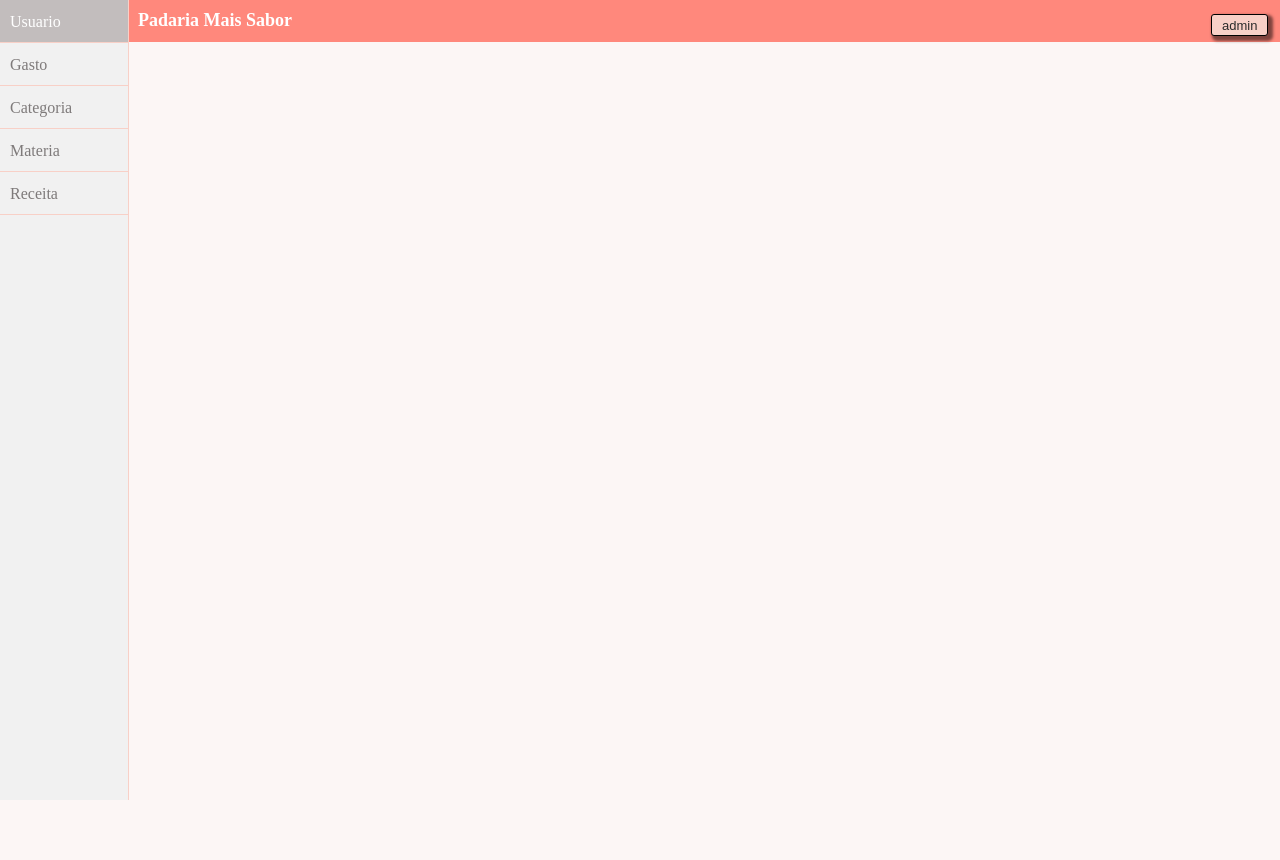
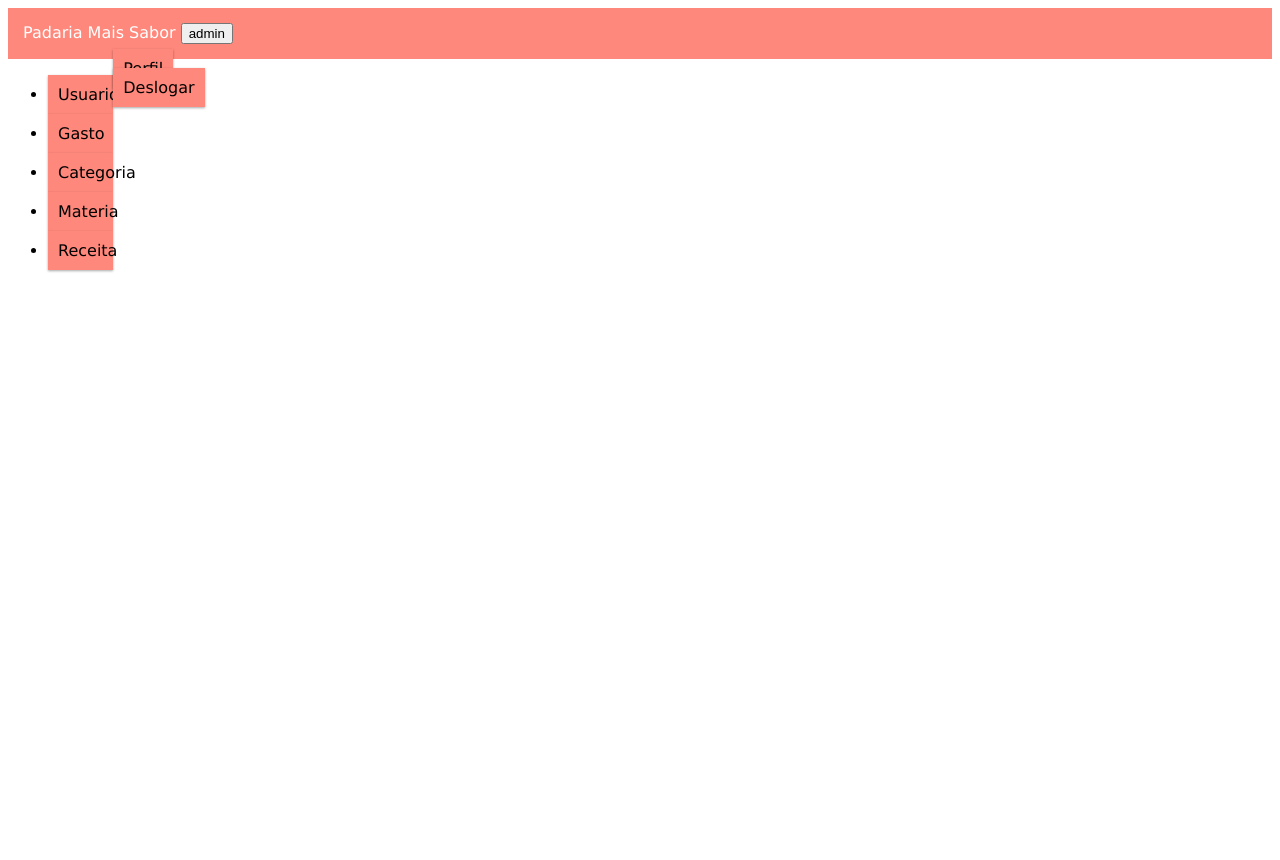
Before and after one commit to ismaelp192/Mais-Sabor, a PHP site: page / in a window 1280 px wide. After the commit the page ends 272 px from the top, so only its background shows below. Run offline with PHP 8.4, Linux system fonts and the light colour scheme; a user stored in the database is signed in.

Commit message:
arrumando css

```diff
--- a/Controller/PHPFunction.php
+++ b/Controller/PHPFunction.php
@@ -5,8 +5,4 @@
     }
     return 0;
   }
-  function myfunction(){
-    $x="I love PHP  by Arman de Guzman de Castro :-)!";
-    return $x;
-    }
   ?>
--- a/DAO/UsuarioDAO.php
+++ b/DAO/UsuarioDAO.php
@@ -93,7 +93,7 @@
 		if($result==''){
 			echo 2;
 		}else{
-			if ( $senha === $result['senha']) {
+			if ( password_verify($senha, $result['senha'])) {
 				$_SESSION['login'] = $result['login'];
 				$_SESSION['senha'] = $result['senha'];
 				$_SESSION['tipo'] = $result['tipo'];
--- a/Model/Usuario.Class.php
+++ b/Model/Usuario.Class.php
@@ -40,7 +40,7 @@
 
     public function setSenha($senha)
     {
-        $this->senha = $senha;
+        $this->senha = password_hash($senha, PASSWORD_BCRYPT);
         return $this;
     }
 
--- a/Model/maissabor.sql
+++ b/Model/maissabor.sql
@@ -133,7 +133,7 @@
   `nome` varchar(45) NOT NULL,
   `login` varchar(45) NOT NULL,
   `email` varchar(65) NOT NULL,
-  `senha` varchar(45) NOT NULL,
+  `senha` varchar(100) NOT NULL,
   `tipo` varchar(45) NOT NULL,
   `image` varchar(200) NULL
 ) ENGINE=InnoDB DEFAULT CHARSET=utf8;
@@ -143,7 +143,7 @@
 --
 
 INSERT INTO `tbusuario` (`idusuario`, `nome`, `login`, `email`, `senha`, `tipo`, `image`) VALUES
-(1, 'Administrador', 'admin', 'admin@admin.com', 'admin', 'Administrador','usr_img/default_user.png');
+(1, 'Administrador', 'admin', 'admin@admin.com', '$2a$10$FhT/VtLxsp2SxNEblStQHe3j/jOhI1VcLWfe1jixyqcqw4KMPo0Oi', 'Administrador','usr_img/default_user.png');
 
 
 -- --------------------------------------------------------
--- a/View/GastoExtraLista.php
+++ b/View/GastoExtraLista.php
@@ -17,8 +17,8 @@
   if((sizeof($lista))>0){
       foreach ($lista as $p){
         echo "<div class='list_list_gas'>";
-        echo "<table class='list_table_gas'>";
-        echo "<tr><td class='list_til' colspan=2><b>".$p["nome"]."</b></td></tr>";
+        echo "<table id='tab-".$p['idgastos_extras']."' class='list_table_gas'>";
+        echo "<tr><td class='list_til' colspan=2><b>".$p["nome"]."</b><br><div class='erro-msg' id='erro-".$p['idgastos_extras']."'></div></td></tr>";
         echo "<tr><td>Quantidade:</td><td>".get_numeric($p["quantidade"])."</td></tr>";
         echo "<tr><td>Tipo:</td><td>".$p["tipo_medida"]."</td></tr>";
         echo "<tr><td>Valor:</td><td>R$".get_numeric($p["valor"])."</td></tr>";
--- a/View/Login.php
+++ b/View/Login.php
@@ -23,8 +23,7 @@
                   <td class="td-log">
                      <div class="input-group">
                         <label>Senha:</label>
-                        <input type="password" name="senha" id="senha" onKeyUp="Encript()" placeholder=" Senha"><br>
-                        <input type="password" name="senhac" id="senhac"  hidden><br>
+                        <input type="password" name="senha" id="senha" placeholder=" Senha"><br>
                         <div class="erro-msg" id="erro-senha"></div>
                      <div>
                   </td>
--- a/View/MateriaPrimaLista.php
+++ b/View/MateriaPrimaLista.php
@@ -23,8 +23,8 @@
         foreach ($lista as $p){
           $p["data_validade"] = implode("/",array_reverse(explode("-",$p["data_validade"])));
           echo "<div class='list_list_mat'>";
-          echo "<table class='list_table_mat'>";
-          echo "<tr><td class='list_til' colspan=2><b>".$p["nome"]."</b></td></tr>";
+          echo "<table id='tab-".$p['idmateria_prima']."' class='list_table_mat'>";
+          echo "<tr><td class='list_til' colspan=2><b>".$p["nome"]."</b><br><div class='erro-msg' id='erro-".$p['idmateria_prima']."'></div></td></tr>";
           echo "<tr><td>Data de Validade:</td><td>".$p["data_validade"]."</td></tr>";
           echo "<tr><td>Quantidade:</td><td>".get_numeric($p["quantidade"])."</td></tr>";
           echo "<tr><td>Tipo:</td><td>".$p["tipo_medida"]."</td></tr>";
--- a/View/ReceitaAltera.php
+++ b/View/ReceitaAltera.php
@@ -85,7 +85,7 @@
                                     <div class="dropdown-content-cat">
                                          <?php
                                             for($i=0; $i<sizeof($categorias); $i++){
-                                                echo "<a onclick='sel_cat(&quot;" .$categorias[$i]["nome_categoria"]. "&quot; ,tbCategoria_nome_categoria )' >" .$categorias[$i]["nome_categoria"]."</a>";
+                                                echo "<a onclick='sel_cat(&quot;" .$categorias[$i]["nome_categoria"]. "&quot;)' >" .$categorias[$i]["nome_categoria"]."</a>";
                                             }
                                         ?>
                                     </div>
--- a/View/ReceitaInsere.php
+++ b/View/ReceitaInsere.php
@@ -59,7 +59,7 @@
                                     <div class="dropdown-content-cat">
                                          <?php
                                             for($i=0; $i<sizeof($categorias); $i++){
-                                                echo "<a onclick='sel_cat(&quot;" .$categorias[$i]["nome_categoria"]. "&quot; ,tbCategoria_nome_categoria )' >" .$categorias[$i]["nome_categoria"]."</a>";
+                                                echo "<a onclick='sel_cat(&quot;" .$categorias[$i]["nome_categoria"]. "&quot;)' >" .$categorias[$i]["nome_categoria"]."</a>";
                                             }
                                         ?>
                                     </div>
--- a/css/estilo.css
+++ b/css/estilo.css
@@ -1,7 +1,9 @@
-body{
+/* body{
 	margin: 0;
+	height: 100%;
 	background-color: rgb(252, 246, 245);
 }
+
 table{
 
 	border:1px solid black;
@@ -65,13 +67,13 @@
 	border-left: none;
 }
 
-ul{
+ ul{
 	list-style-type: none;
 	margin: 0;
 	padding: 0px;
-	width: 10%;
+	 width: 10%;
 	background-color: #f1f1f1;
-	position: fixed;
+	 position: relativ;
 	height: 100%;
 	overflow: auto;
 	border:1px #f8d0c7;
@@ -274,10 +276,11 @@
 }
 
 .top{
-	margin-left: 10%;
+	 margin-left: 10%;
 	background-color:  #FF887C;
-	width: 90%;
-	height: 2.8%;
+	 width: 90%;
+	height: 3%;
+	position: fixed;
 	color: #fff;
 	font-weight: bold;
 	font-size: 18px;
@@ -311,13 +314,14 @@
 	color: #fff;
 }
 .conteudo{
-	margin-left:10%;
+	 margin-left:10%;
 	padding: 8px;
 	height: 100%;
 }
 .row{
-	width: 100%;
-	margin-left: 9%;
+	content: "";
+	clear: both;
+	display: table;
 }
 .rece{
 	width: 30%;
@@ -390,7 +394,7 @@
 }
 .val_tipo{
 	width: 10%;
-	padding-top: 6%;/*6 */
+	padding-top: 6%;6
 	float: left;
 }
 .val_ingre_total{
@@ -444,7 +448,7 @@
 
 .show {display: block;}
 
-/* ----------------------------------------------------------------------------------------------- */
+ -----------------------------------------------------------------------------------------------
 
    .dropbtn-tipo, .dropbtn-cat {
 	background-color: #fff;
@@ -492,7 +496,7 @@
   .dropdown-tipo:hover .dropbtn-tipo {background-color: white;}
   .dropdown-cat:hover .dropbtn-cat {background-color: white;}
 
-  /* ------------------------------------------------------------------------------------------------- */
+   -------------------------------------------------------------------------------------------------
 
 .col-1 {width: 8.33%;}
 .col-2 {width: 16.66%;}
@@ -506,3 +510,102 @@
 .col-10 {width: 83.33%;}
 .col-11 {width: 91.66%;}
 .col-12 {width: 100%;}
+
+[class*="col-"] {
+	float: left;
+	padding: 15px;
+	border: 1px solid red;
+  } */
+
+
+  * {
+	box-sizing: border-box;
+  }
+
+  .row::after {
+	content: "";
+	clear: both;
+	display: table;
+  }
+
+  [class*="col-"] {
+	float: left;
+	/* padding: 15px; */
+  }
+
+  .col-1 {width: 8.33%;}
+  .col-2 {width: 16.66%;}
+  .col-3 {width: 25%;}
+  .col-4 {width: 33.33%;}
+  .col-5 {width: 41.66%;}
+  .col-6 {width: 50%;}
+  .col-7 {width: 58.33%;}
+  .col-8 {width: 66.66%;}
+  .col-9 {width: 75%;}
+  .col-10 {width: 83.33%;}
+  .col-11 {width: 91.66%;}
+  .col-12 {width: 100%;}
+
+  html {
+	font-family: "Lucida Sans", sans-serif;
+  }
+  .header {
+	background-color: #FF887C;
+	color: #ffffff;
+	padding: 15px;
+  }
+
+
+  /* .menu ul {
+	list-style-type: none;
+	margin: 0;
+	padding: 0;
+	background-color: #f1f1f1;
+  } */
+  .list{
+	padding: 10px;
+	background-color: #FF887C;
+	color: black;
+	box-shadow: 0 1px 3px rgba(0,0,0,0.12), 0 1px 2px rgba(0,0,0,0.24);
+}
+.list-click{
+	color: white;
+	background-color: rgb(85, 85, 85);
+	padding: 10px;
+	color: #ffffff;
+	box-shadow: 0 1px 3px rgba(0,0,0,0.12), 0 1px 2px rgba(0,0,0,0.24);
+}
+.list:hover:not(.active){
+	background-color: rgb(194, 189, 189);
+	color: #fff;
+}
+.list:active{
+	background-color: black;
+	color: #fff;
+}
+
+
+/*
+.dropdown-content {
+	display: none;
+	position: absolute;
+	background-color: #f1f1f1;
+	min-width: 6.5%;
+	overflow: auto;
+	border-radius: 8px;
+	border-top-left-radius:2px;
+	border-top-right-radius:2px;
+	box-shadow: 10px 10px 20px 3px rgba(0,0,0,0.5);
+	z-index: 1;
+}
+
+.dropdown-content a {
+	color: black;
+	padding: 12px 15px;
+	text-decoration: none;
+	display: block;
+}
+
+.dropdown a:hover {background-color: blue;}
+
+.show {display: block;} */
--- a/index.php
+++ b/index.php
@@ -8,19 +8,12 @@
 
 	</head>
 
-
+	<body>
 	<?php
 		session_start();
 	if ( isset( $_SESSION['login']) && isset($_SESSION['senha'])  ) {
-			echo'<body>
-			<ul>
-				<li><a class="list" id="usu" onclick="selecao(1)" >Usuario</a></li>
-				<li><a class="list" id="gastos" onclick="selecao(2)">Gasto</a></li>
-				<li><a class="list" id="categoria" onclick="selecao(3)">Categoria</a></li>
-				<li><a class="list" id="materiaprima" onclick="selecao(4)">Materia</a></li>
-				<li><a class="list" id="receita" onclick="selecao(5)">Receita</a></li>
-			</ul>
-				<div class="top">
+			echo'
+				<div class="header">
 					<span class="titulo">Padaria Mais Sabor</span>';
 
 					echo '
@@ -29,19 +22,30 @@
 						';
 
 				echo'</div>';
-				echo'<div id="myDropdown" class="dropdown-content">
+
+			echo'<div class="row">
+				<div class="col-1 menu"><ul>
+				<li class="list" id="usu" onclick="selecao(1)">Usuario</li>
+				<li class="list" id="gastos" onclick="selecao(2)">Gasto</li>
+				<li class="list" id="categoria" onclick="selecao(3)">Categoria</li>
+				<li class="list" id="materiaprima" onclick="selecao(4)">Materia</li>
+				<li class="list" id="receita" onclick="selecao(5)">Receita</li>
+				</ul></div>
+			<div class="col-11 conteudo" id="conteudo">
+			</div>
+			<div id="myDropdown" class=" col-1 dropdown-content">
 				<a class="list" onclick="login(4)">Perfil</a>
 				<a class="list" onclick="login(3)" >Deslogar</a>
+			</div>
 			</div>';
 		} else {
-			echo"<body onload='login(2)'>";
-
+			echo"<body onload='login(2)'>
+			<div class='col-11 conteudo' id='conteudo'>
+			</div>";
 		}
 
 	?>
-	<div class="conteudo" id="conteudo">
 
-	</div>
 
 
 	</body>
```
Also changed, not shown: DAO/GastoExtraDAO.php (+12 -3 lines), DAO/MateriaPrimaDAO.php (+12 -2 lines), js/funcoes.js (+18 -12 lines), rec_img/gato.jpg (added).
